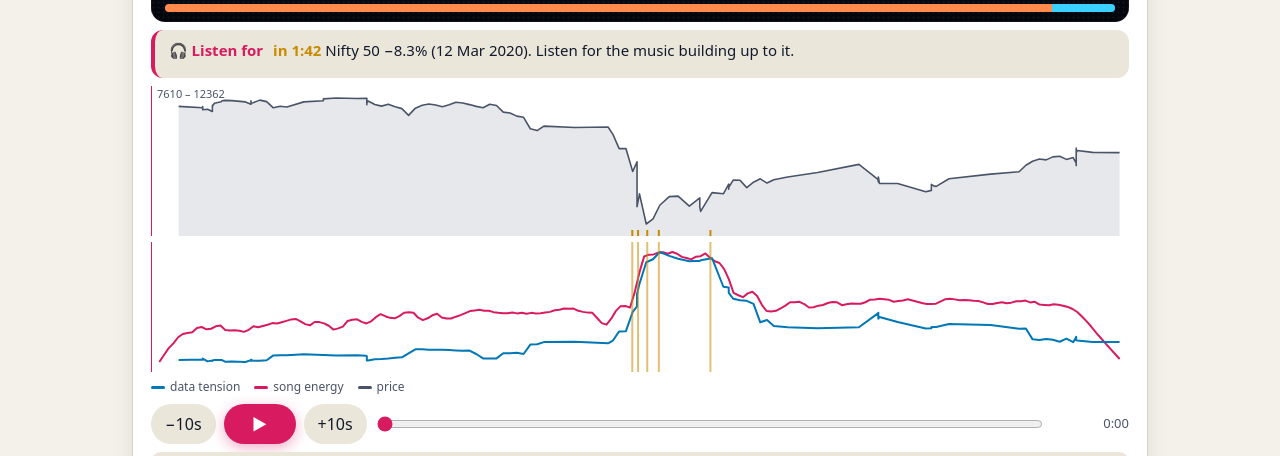
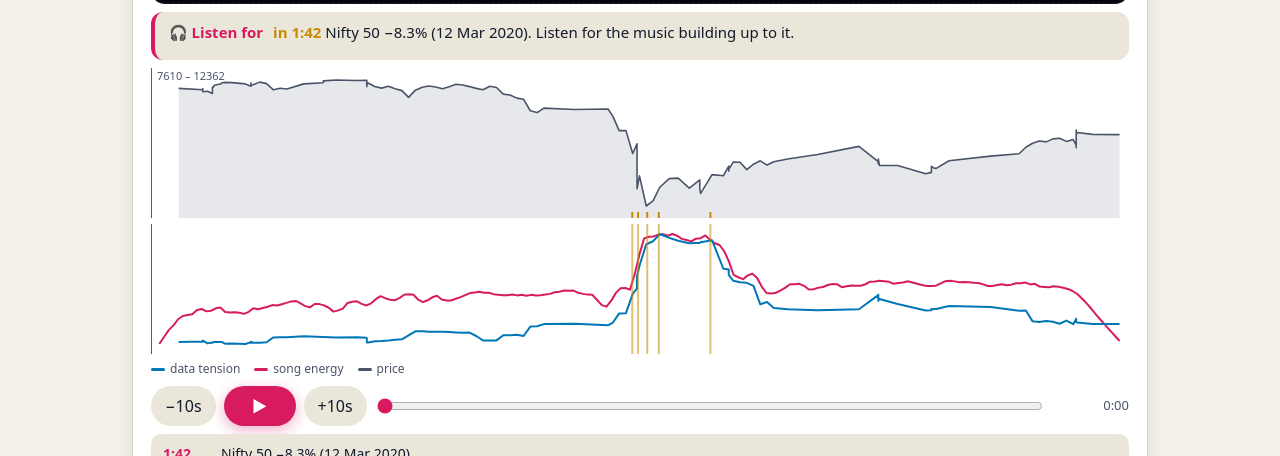
Before and after one commit to atharva-729/soundtrack-engine, a plain HTML site: page site/index.html in a window 1280 px wide. Shown: the part 644-1100 px from the top of the page. Drawn offline with Linux system fonts and the light colour scheme.

Commit message:
Scoreboard: drop the two-colour bar
Co-Authored-By: Claude Opus 5.5 <noreply@anthropic.com>

```diff
--- a/site/css/style.css
+++ b/site/css/style.css
@@ -196,9 +196,6 @@ header.hero > * { margin-left: 0; margin-right: 0; }
 .live { font-size: 10px; font-weight: 900; letter-spacing: .14em; color: #ff4d4d; opacity: 0; }
 .jumbo.on .live { opacity: 1; animation: blink 1.2s steps(2) infinite; }
 @keyframes blink { 50% { opacity: .35; } }
-.jt-bar { display: flex; height: 8px; border-radius: 999px; overflow: hidden; margin-top: 10px; background: #1b2440; }
-.jt-bar i { display: block; height: 100%; transition: width .25s ease-out; }
-.jt-bar .bl { background: #ff8a4c; } .jt-bar .br { background: #3ad1ff; }
 .listen { background: var(--bg2); border-radius: 12px; padding: 10px 14px; font-size: 15px; line-height: 1.4; margin-bottom: 8px; border-left: 4px solid var(--song); min-height: 3.2em; }
 .listen b { color: var(--song); margin-right: 6px; white-space: nowrap; }
 .listen.soon { border-left-color: var(--acc2); }
--- a/site/index.html
+++ b/site/index.html
@@ -78,7 +78,6 @@
       <div class="jt-mid"><span class="live">&#9679; LIVE</span><span class="clk"></span><span class="sub"></span></div>
       <div class="jt-team r"><span class="nm"></span><span class="sc"></span><span class="ex"></span></div>
     </div>
-    <div class="jt-bar"><i class="bl"></i><i class="br"></i></div>
   </div>
   <div class="listen"><b>&#127911; Listen for</b> <span class="lt">Press &#9654;. The scoreboard follows the music, and each big moment is flagged before it lands.</span></div>
   <div class="charts">
--- a/site/js/player.js
+++ b/site/js/player.js
@@ -87,7 +87,6 @@
       if (b && i !== this.lastStep) {
         const J = this.jumbo, nm = J.querySelectorAll('.nm'), sc = J.querySelectorAll('.sc'), ex = J.querySelectorAll('.ex');
         const set = (el, v) => { v = String(v); if (el.textContent !== v) el.textContent = v; };
-        let wl = 50;
         if (b.kind === 'stock') {
           const p0 = o.aux[0], p = o.aux[i], ch = (p / p0 - 1) * 100, lo = Math.min(...o.aux), hi = Math.max(...o.aux);
           const peak = Math.max(...o.aux.slice(0, i + 1));
@@ -95,16 +94,13 @@
           nm[1].textContent = 'since start'; set(sc[1], (ch >= 0 ? '+' : '') + ch.toFixed(1) + '%'); ex[1].textContent = 'day ' + (i + 1) + ' of ' + o.aux.length;
           J.querySelector('.clk').textContent = b.labels[i];
           J.querySelector('.sub').textContent = 'down ' + (100 * (1 - p / peak)).toFixed(1) + '% from its high so far';
-          wl = 100 * (p - lo) / ((hi - lo) || 1);
         } else if (b.kind === 'rain') {
           const mm = o.aux[i], tot = o.aux.slice(0, i + 1).reduce((a, x) => a + x, 0), mx = Math.max(...o.aux);
           nm[0].textContent = b.name; set(sc[0], mm.toFixed(1)); ex[0].textContent = 'mm this hour';
           nm[1].textContent = 'total so far'; set(sc[1], tot.toFixed(0)); ex[1].textContent = 'mm';
           J.querySelector('.clk').textContent = b.labels[i];
           J.querySelector('.sub').textContent = mm >= 0.6 * mx ? 'downpour' : mm >= 0.25 * mx ? 'heavy rain' : mm > 0.2 ? 'rain' : 'calm';
-          wl = 100 * mm / (mx || 1);
         }
-        J.querySelector('.bl').style.width = wl + '%'; J.querySelector('.br').style.width = (100 - wl) + '%';
         this.lastStep = i;
       }
       this.jumbo.classList.toggle('on', !this.audio.paused);
```
